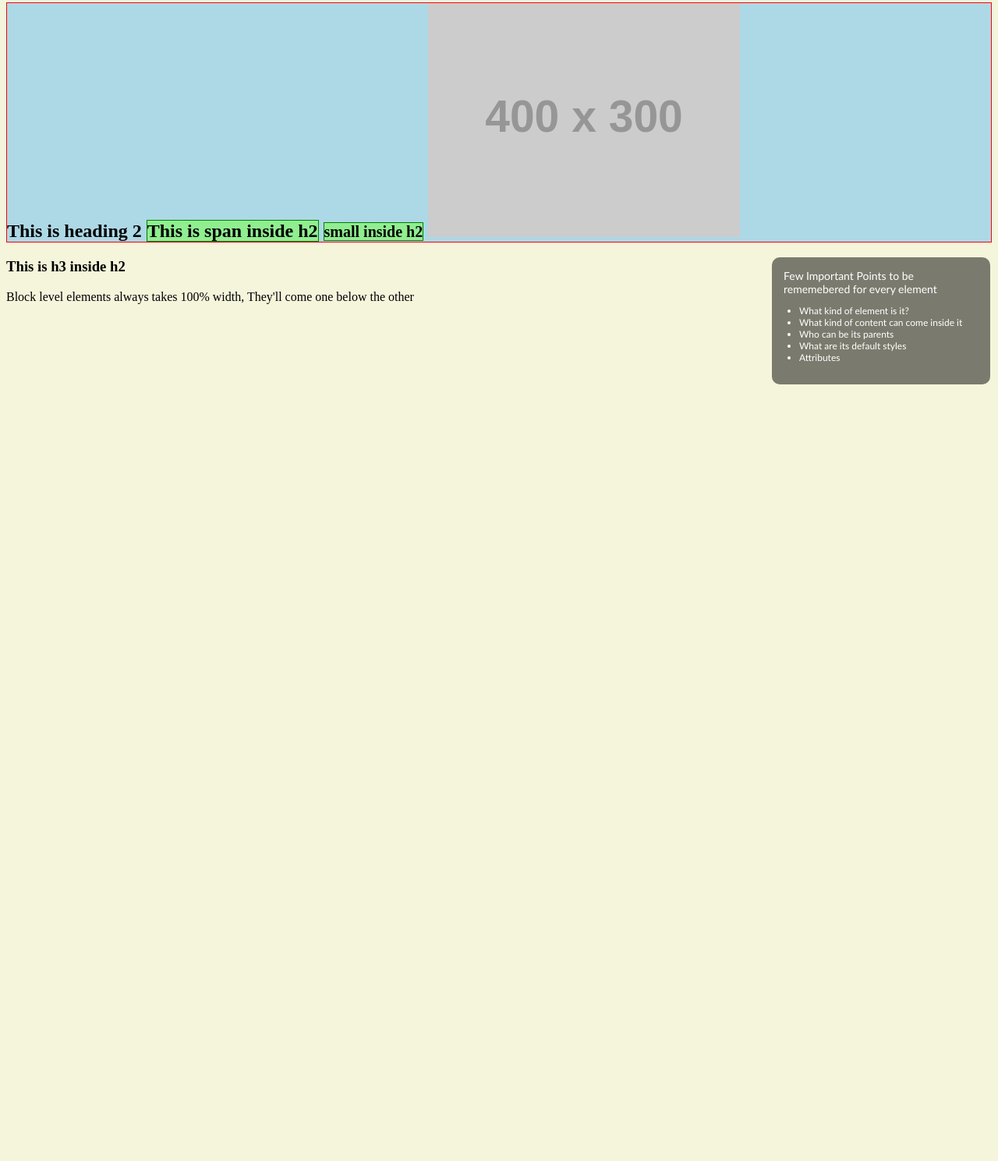
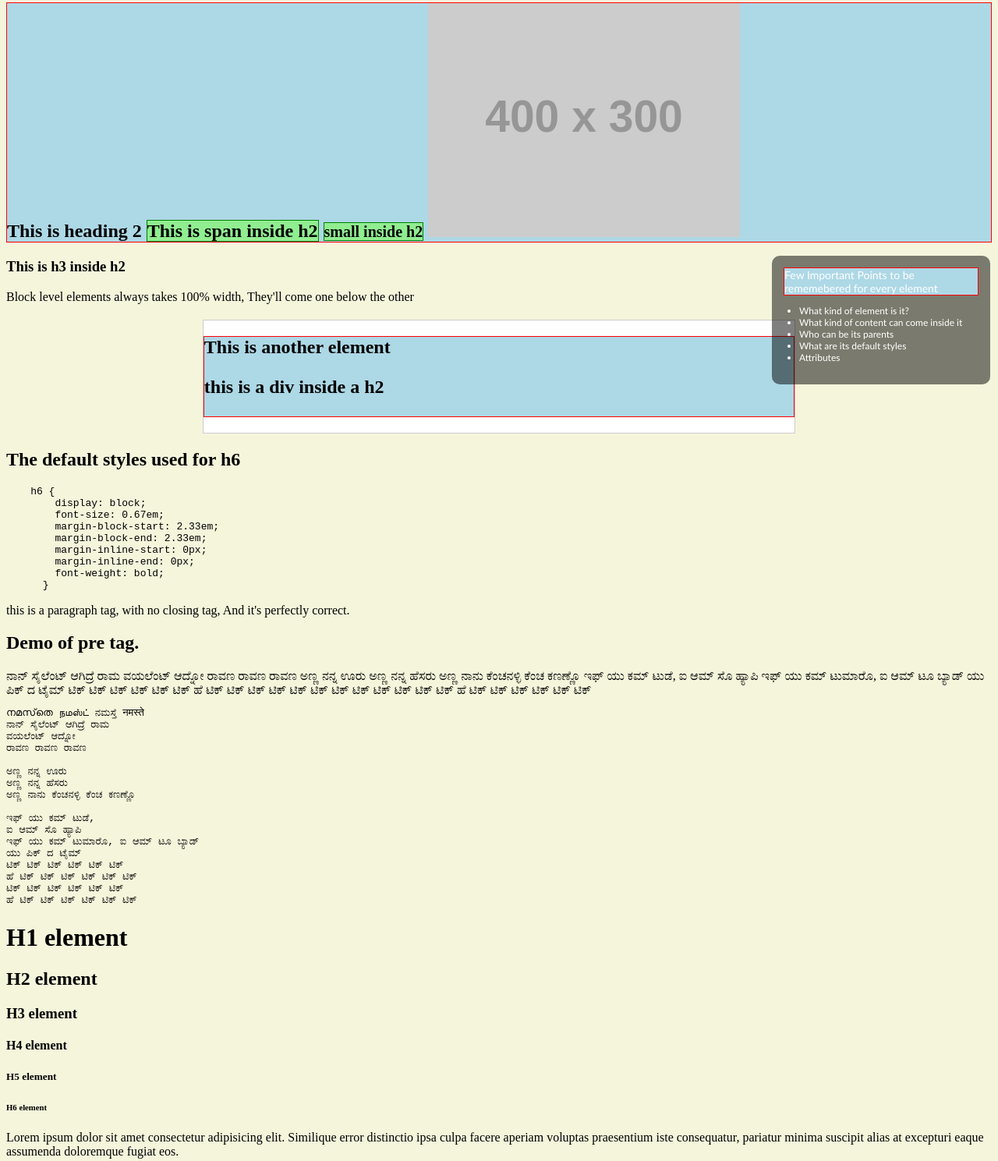
Before and after one commit to piya03/b18, a plain HTML site: page 01-html/01-heading-tags.html in a window 1280 px wide. Shown: the part 297-1786 px from the top of the page at 78% size. Before the commit the page ends 800 px from the top, so only its background shows below. Drawn offline with Linux system fonts and the light colour scheme; placeholder pictures from the web are drawn by us.

Commit message:
editing tags

```diff
--- a/01-html/01-heading-tags.html
+++ b/01-html/01-heading-tags.html
@@ -8,6 +8,7 @@
     <style>
     .page-bg{
         background-color: beige;
+        padding-bottom: 300px;
     }
     .title {
         color: crimson;
@@ -43,7 +44,12 @@
         border: solid 1px green;
         background-color:lightgreen;
     }
-
+    .dabba{
+        width: 60%;
+        margin: 20px auto;
+        border: solid 1px #CCC;
+        background-color: #fff;
+    }
 
     </style>
 </head>
@@ -59,17 +65,87 @@
     <h2 class="elem-check">This is heading 2
         <span class="elem-check2">This is span inside h2</span>
         <small class="elem-check2">small inside h2</small>
-        <img src="https://fakeimg.pl/400x300/FF0044">
+        <img src="https://fakeimg.pl/400x300/FF0044" alt="sample image">
         <h3>This is h3 inside h2</h3>
     </h2>
 
 <p>Block level elements always takes 100% width, They'll come one below the other</p>
 
+<div class="dabba">
+    <h2 class="elem-check">This is another element
+        <p>this is a div inside a h2</p>
+    </h2>
+</div>
+
+<h2>The default styles used for h6</h2>
+<pre>
+    h6 {
+        display: block;
+        font-size: 0.67em;
+        margin-block-start: 2.33em;
+        margin-block-end: 2.33em;
+        margin-inline-start: 0px;
+        margin-inline-end: 0px;
+        font-weight: bold;
+      }
+</pre>
+<p>this is a paragraph tag, with no closing tag, And it's perfectly correct.
+<h2>Demo of  pre tag. </h2>
+<div>
+    ನಾನ್ ಸೈಲೆಂಟ್ ಆಗಿದ್ರೆ ರಾಮ
+    ವಯಲೆಂಟ್ ಆದ್ನೋ
+    ರಾವಣ ರಾವಣ ರಾವಣ
+
+    ಅಣ್ಣ ನನ್ನ ಊರು
+    ಅಣ್ಣ ನನ್ನ ಹೆಸರು
+    ಅಣ್ಣ ನಾನು ಕೆಂಚನಳ್ಳಿ ಕೆಂಚ ಕಣಣ್ಣೊ
+
+    ಇಫ್ ಯು ಕಮ್ ಟುಡೆ,
+    ಐ ಆಮ್ ಸೊ ಹ್ಯಾಪಿ
+    ಇಫ್ ಯು ಕಮ್ ಟುಮಾರೊ, ಐ ಆಮ್ ಟೂ ಬ್ಯಾಡ್
+    ಯು ಪಿಕ್ ದ ಟೈಮ್
+    ಟಿಕ್ ಟಿಕ್ ಟಿಕ್ ಟಿಕ್ ಟಿಕ್ ಟಿಕ್
+    ಹೆ ಟಿಕ್ ಟಿಕ್ ಟಿಕ್ ಟಿಕ್ ಟಿಕ್ ಟಿಕ್
+    ಟಿಕ್ ಟಿಕ್ ಟಿಕ್ ಟಿಕ್ ಟಿಕ್ ಟಿಕ್
+    ಹೆ ಟಿಕ್ ಟಿಕ್ ಟಿಕ್ ಟಿಕ್ ಟಿಕ್ ಟಿಕ್
+</div>
+
+<pre>
+നമസ്‌തെ நமஸ்ட் ನಮಸ್ತೆ नमस्ते
+ನಾನ್ ಸೈಲೆಂಟ್ ಆಗಿದ್ರೆ ರಾಮ
+ವಯಲೆಂಟ್ ಆದ್ನೋ
+ರಾವಣ ರಾವಣ ರಾವಣ
+
+ಅಣ್ಣ ನನ್ನ ಊರು
+ಅಣ್ಣ ನನ್ನ ಹೆಸರು
+ಅಣ್ಣ ನಾನು ಕೆಂಚನಳ್ಳಿ ಕೆಂಚ ಕಣಣ್ಣೊ
+
+ಇಫ್ ಯು ಕಮ್ ಟುಡೆ,
+ಐ ಆಮ್ ಸೊ ಹ್ಯಾಪಿ
+ಇಫ್ ಯು ಕಮ್ ಟುಮಾರೊ, ಐ ಆಮ್ ಟೂ ಬ್ಯಾಡ್
+ಯು ಪಿಕ್ ದ ಟೈಮ್
+ಟಿಕ್ ಟಿಕ್ ಟಿಕ್ ಟಿಕ್ ಟಿಕ್ ಟಿಕ್
+ಹೆ ಟಿಕ್ ಟಿಕ್ ಟಿಕ್ ಟಿಕ್ ಟಿಕ್ ಟಿಕ್
+ಟಿಕ್ ಟಿಕ್ ಟಿಕ್ ಟಿಕ್ ಟಿಕ್ ಟಿಕ್
+ಹೆ ಟಿಕ್ ಟಿಕ್ ಟಿಕ್ ಟಿಕ್ ಟಿಕ್ ಟಿಕ್
+</pre>
+
+<p></p>
+
+<h1>H1 element</h1>
+<h2>H2 element</h2>
+<h3>H3 element</h3>
+<h4>H4 element</h4>
+<h5>H5 element</h5>
+<h6>H6 element</h6>
+
+<p>Lorem ipsum dolor sit amet consectetur adipisicing elit. Similique error distinctio ipsa culpa facere aperiam voluptas praesentium iste consequatur, pariatur minima suscipit alias at excepturi eaque assumenda doloremque fugiat eos.</p>
+
 
 <!--     .questions>ul>li*5 -->
 
 <div class="questions">
-    <h2>Few Important Points to be rememebered for every element</h2>
+    <h2 class="elem-check">Few Important Points to be rememebered for every element</h2>
     <ul>
         <li>What kind of element is it?</li>
         <li>What kind of content can come inside it</li>
--- /dev/null
+++ b/01-html/main.css
@@ -0,0 +1,44 @@
+.page-bg{
+    background-color: beige;
+    padding-bottom: 300px;
+}
+.title {
+    color: crimson;
+}
+.questions{
+    position:fixed;
+    bottom: 10px;
+    right: 10px;
+    width: 250px;
+    padding: 15px;
+    font-size: 12px;
+    color: #FFF;
+    font-family: 'Trebuchet MS', 'Lucida Sans Unicode', 'Lucida Grande', 'Lucida Sans', Arial, sans-serif;
+
+    background-color: rgba(0,0,0,.5);
+    border-radius: 10px;
+}
+.questions h2{
+    font-weight:normal;
+    font-size:14px;
+    margin: 0 0 10px;
+}
+.questions ul{
+    padding-left: 20px;
+}
+
+
+.elem-check{
+    border: solid 1px red;
+    background-color:lightblue;
+}
+.elem-check2{
+    border: solid 1px green;
+    background-color:lightgreen;
+}
+.dabba{
+    width: 60%;
+    margin: 20px auto;
+    border: solid 1px #CCC;
+    background-color: #fff;
+}
```
Also changed, not shown: 01-html/02-editing-tags.html (added, +44 -0 lines).
